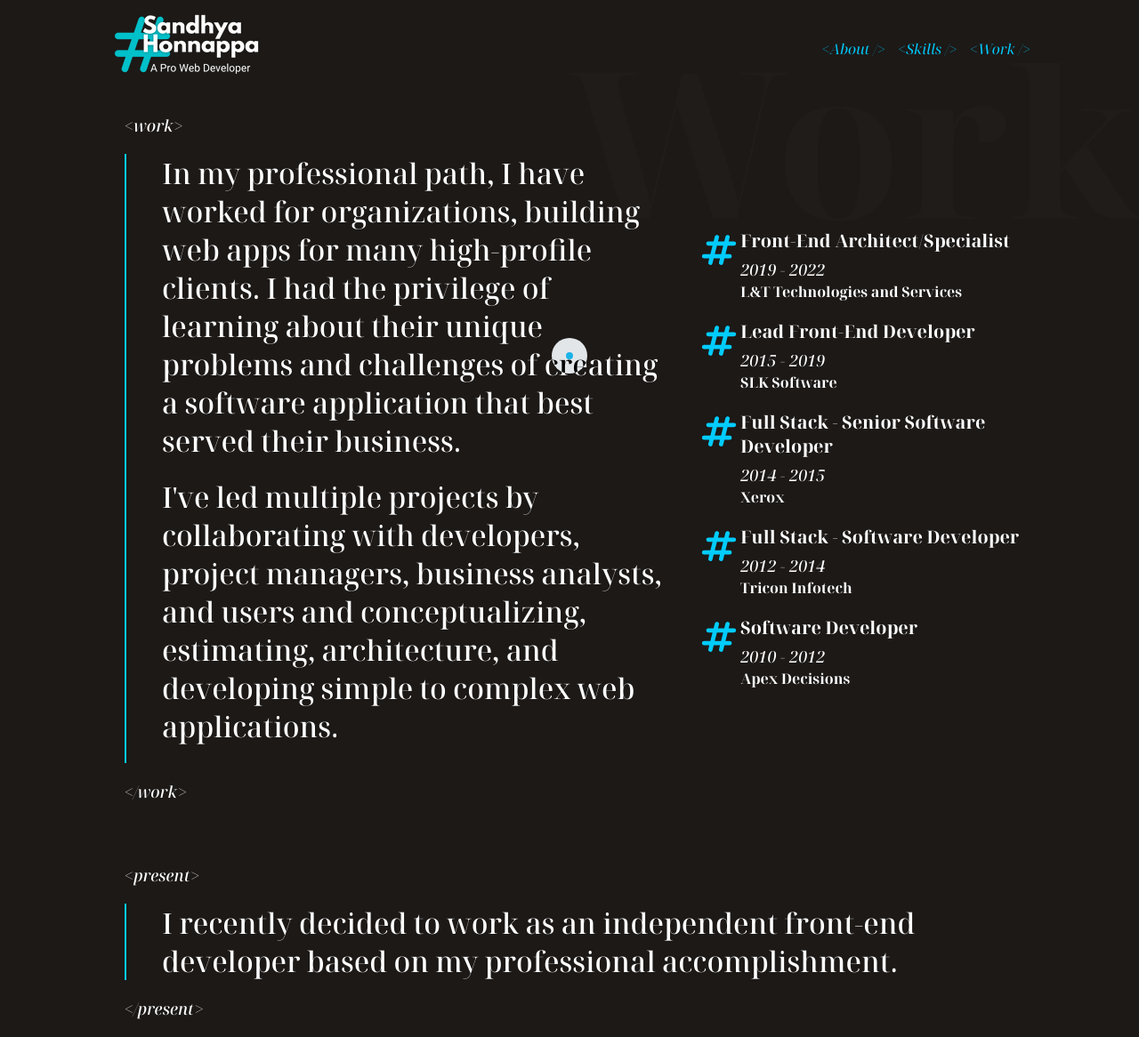
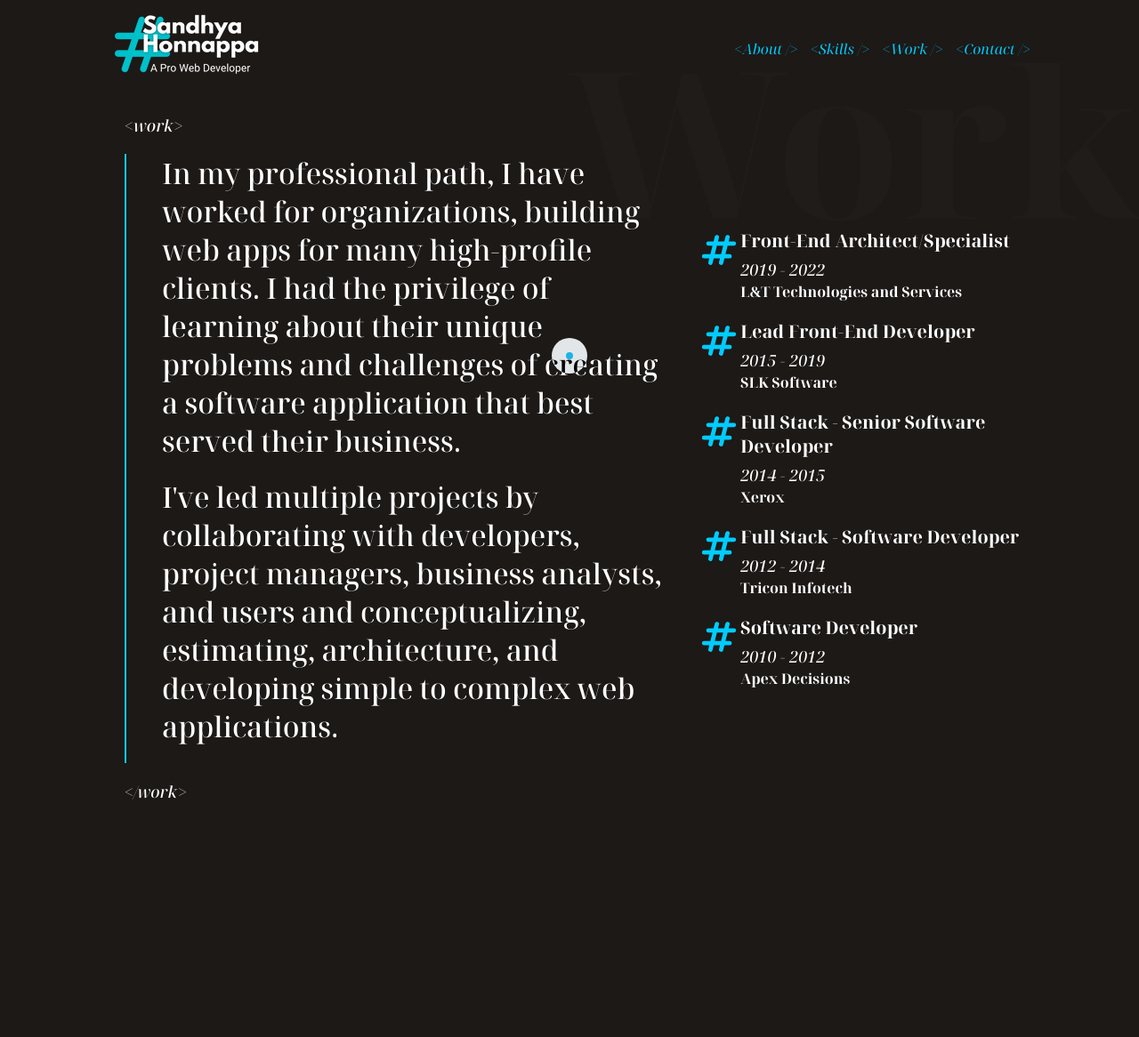
Before and after one commit to mesandhyahonnappa/sandhyahonnappa, a Gatsby site: page /work in a window 1280 px wide. Shown: the whole page at 89% size. After the commit the page ends 922 px from the top, so only its background shows below. Built offline with nearby package versions, Linux system fonts and the light colour scheme; Gatsby itself is replaced by a stand-in of ours.

Commit message:
Fixed Links

```diff
--- a/gatsby-config.js
+++ b/gatsby-config.js
@@ -16,10 +16,10 @@ module.exports = {
         label: "Work",
         path: "/work",
       },
-      // {
-      //   label: "Contact",
-      //   path: "/contact",
-      // },
+      {
+        label: "Contact",
+        path: "/contact",
+      },
     ],
   },
   plugins: [
--- a/src/pages/work/index.js
+++ b/src/pages/work/index.js
@@ -47,12 +47,12 @@ const Work = () => {
             ))}
           </div>
         </div>
-        <div className={classes.presentState}>
+        {/* <div className={classes.presentState}>
           <Block tag="present">
             I recently decided to work as an independent front-end developer
             based on my professional accomplishment.
           </Block>
-        </div>
+        </div> */}
       </div>
     </>
   )
```
